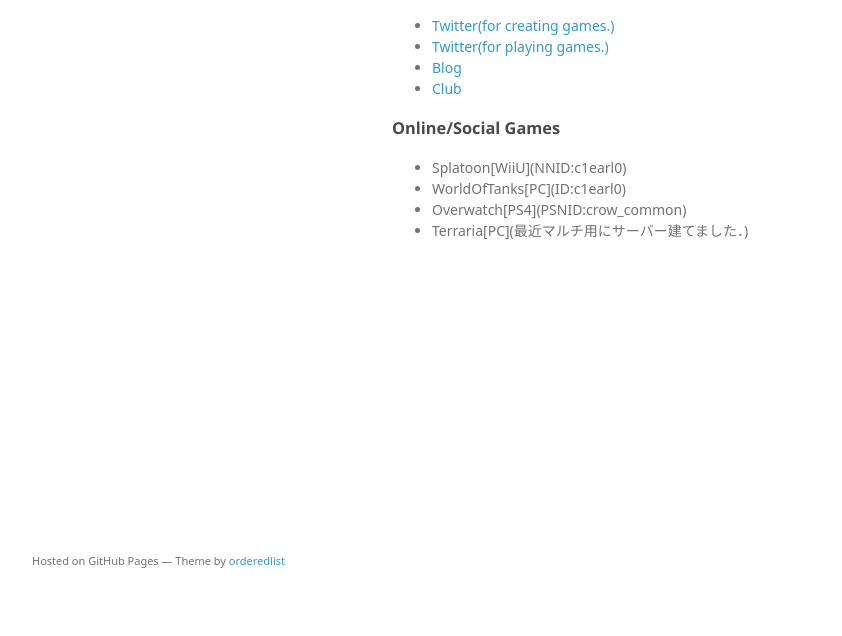
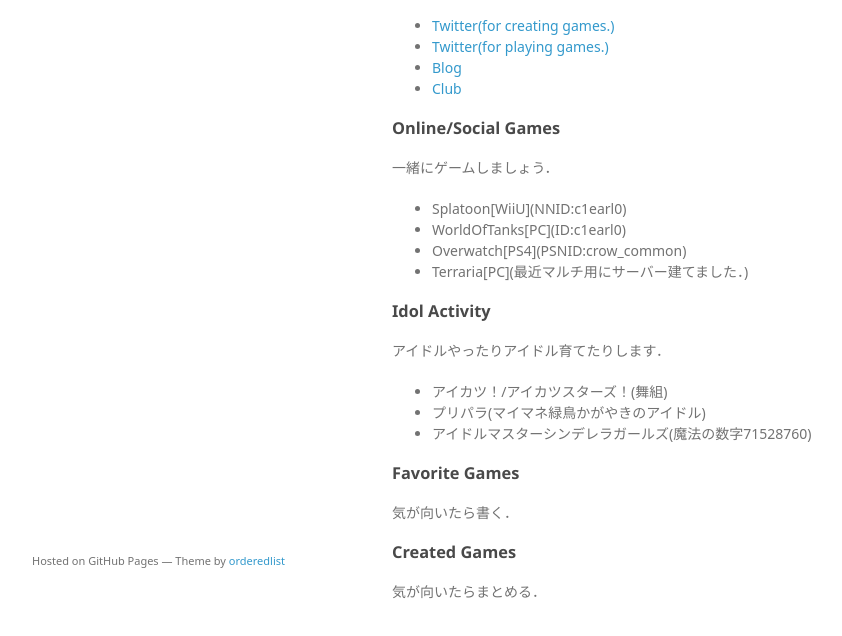
Before and after one commit to clear10/clear10.github.io, a plain HTML site: page index.html in a window 1280 px wide. Shown: the part 160-796 px from the top of the page, without its empty margins (178-1020 px from the left). Drawn offline with Linux system fonts and the light colour scheme; a web font is replaced by a local one.

Commit message:
項目増やした．いつか書く．

```diff
--- a/index.html
+++ b/index.html
@@ -41,12 +41,36 @@
 <h3>
 <a id="onlinesocial-games" class="anchor" href="#onlinesocial-games" aria-hidden="true"><span aria-hidden="true" class="octicon octicon-link"></span></a>Online/Social Games</h3>
 
+<p>一緒にゲームしましょう．</p>
+
 <ul>
 <li>Splatoon[WiiU](NNID:c1earl0)</li>
 <li>WorldOfTanks[PC](ID:c1earl0)</li>
 <li>Overwatch[PS4](PSNID:crow_common)</li>
 <li>Terraria[PC](最近マルチ用にサーバー建てました．)</li>
 </ul>
+
+<h3>
+<a id="idol-activity" class="anchor" href="#idol-activity" aria-hidden="true"><span aria-hidden="true" class="octicon octicon-link"></span></a>Idol Activity</h3>
+
+<p>アイドルやったりアイドル育てたりします．</p>
+
+<ul>
+<li>アイカツ！/アイカツスターズ！(舞組)</li>
+<li>プリパラ(マイマネ緑鳥かがやきのアイドル)</li>
+<li>アイドルマスターシンデレラガールズ(魔法の数字71528760)</li>
+</ul>
+
+<h3>
+<a id="favorite-games" class="anchor" href="#favorite-games" aria-hidden="true"><span aria-hidden="true" class="octicon octicon-link"></span></a>Favorite Games</h3>
+
+<p>気が向いたら書く．</p>
+
+<h3>
+<a id="created-games" class="anchor" href="#created-games" aria-hidden="true"><span aria-hidden="true" class="octicon octicon-link"></span></a>Created Games</h3>
+
+<p>気が向いたらまとめる．</p>
+
       </section>
       <footer>
         <p><small>Hosted on GitHub Pages &mdash; Theme by <a href="https://github.com/orderedlist">orderedlist</a></small></p>
```
